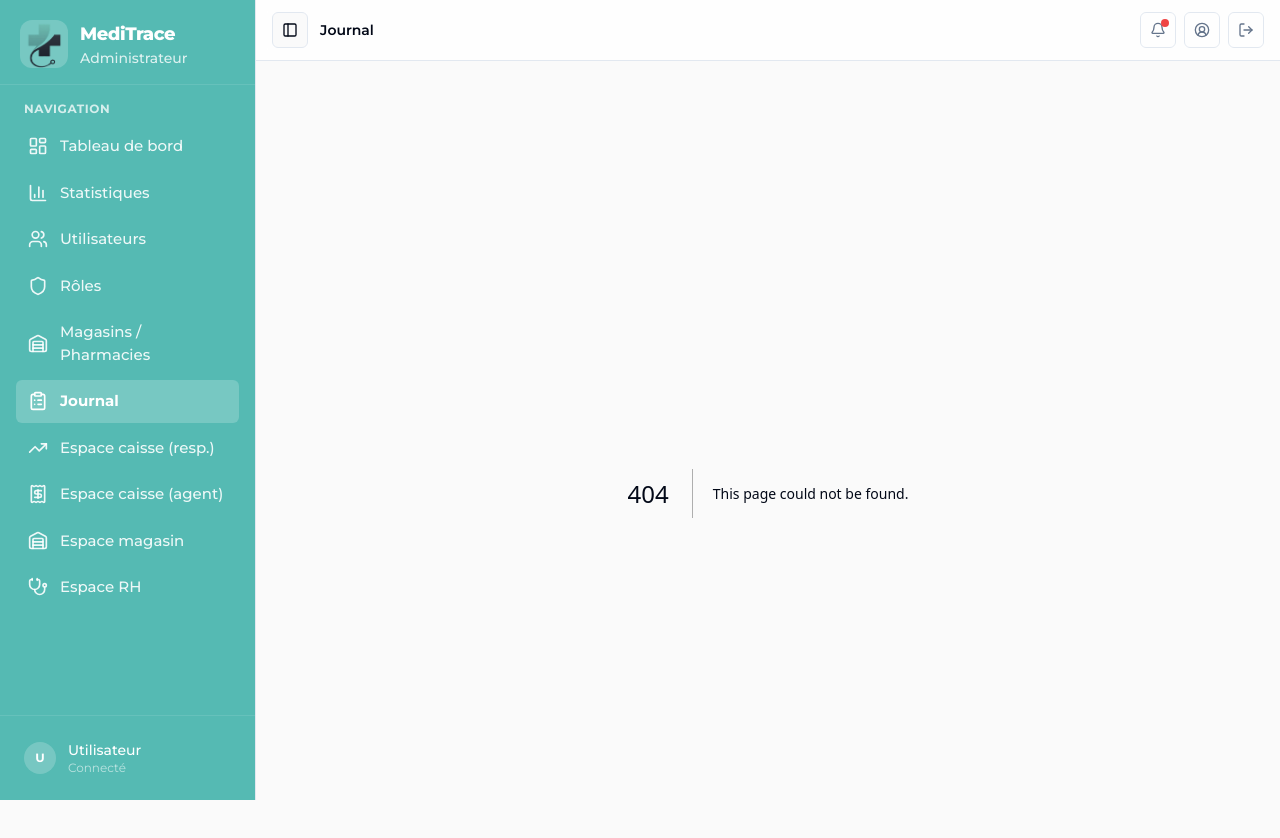
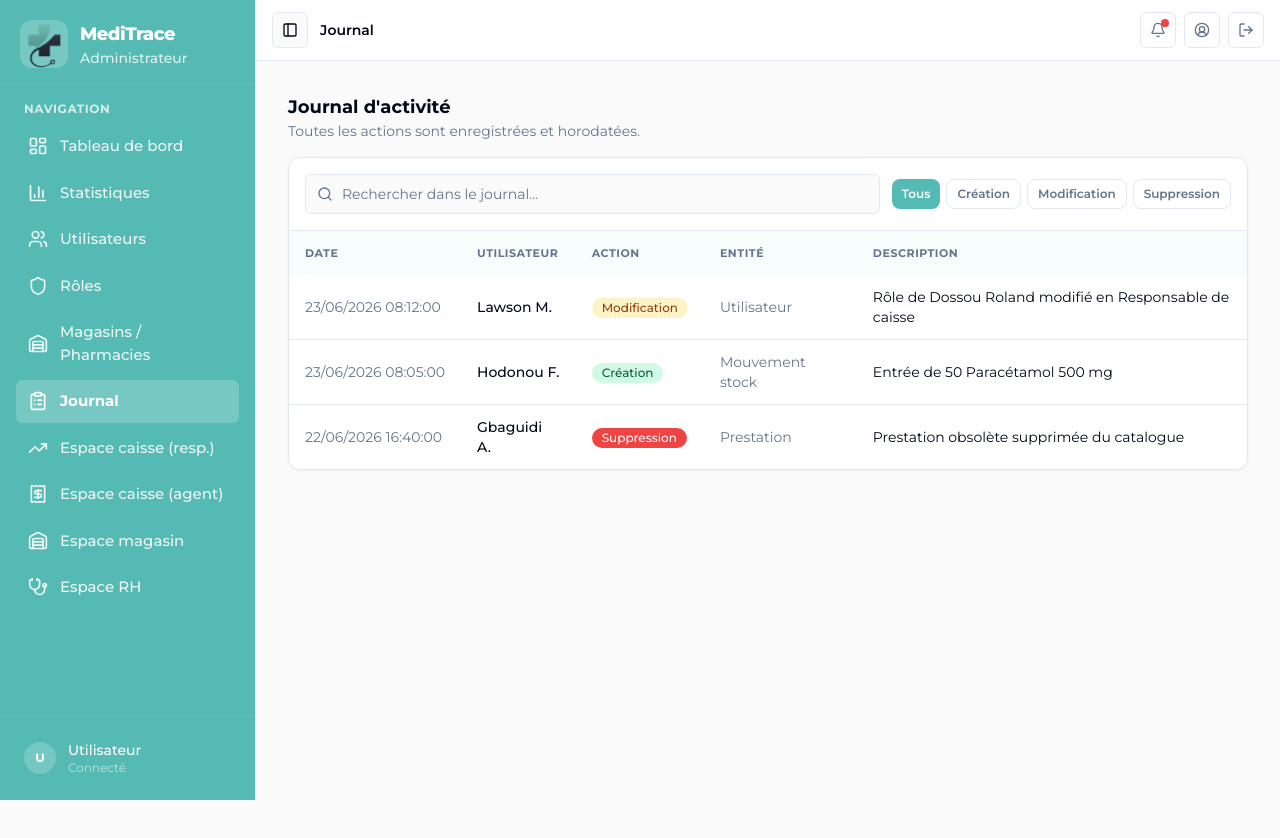
Before and after one commit to Handsomeboy990/MediStack, a Next.js app in the folder frontend/: page /director/logs in a window 1280 px wide. Before the commit this address had no page. Shown: the top 838 px of the page. After the commit the page ends 800 px from the top, so only its background shows below. Built offline with nearby package versions, Linux system fonts and the light colour scheme.

Commit message:
feat(director): add admin activity journal page
Force-add the journal page directory that a generic logs ignore rule excluded.

```diff
--- /dev/null
+++ b/frontend/src/app/director/logs/page.tsx
@@ -0,0 +1,81 @@
+'use client';
+
+import { useState } from 'react';
+import { Search } from 'lucide-react';
+
+import { Badge } from '@/components/ui/badge';
+import { Card } from '@/components/ui/card';
+import { Input } from '@/components/ui/input';
+import { Table, TableBody, TableCell, TableHead, TableHeader, TableRow } from '@/components/ui/table';
+import { useLogs, type LogAction } from '@/lib/logs-store';
+
+const ACTIONS: (LogAction | 'Tous')[] = ['Tous', 'CREATE', 'UPDATE', 'DELETE'];
+const ACTION_LABELS: Record<LogAction, string> = { CREATE: 'Création', UPDATE: 'Modification', DELETE: 'Suppression' };
+const ACTION_VARIANTS: Record<LogAction, 'success' | 'warning' | 'destructive'> = { CREATE: 'success', UPDATE: 'warning', DELETE: 'destructive' };
+
+function formatDate(iso: string) {
+  return new Date(iso).toLocaleString('fr-FR');
+}
+
+export default function LogsPage() {
+  const logs = useLogs();
+  const [search, setSearch] = useState('');
+  const [action, setAction] = useState<LogAction | 'Tous'>('Tous');
+
+  const filtered = logs.filter((l) => {
+    const matchAction = action === 'Tous' || l.action === action;
+    const q = search.toLowerCase();
+    const matchSearch = l.description.toLowerCase().includes(q) || l.entity.toLowerCase().includes(q) || l.user.toLowerCase().includes(q);
+    return matchAction && matchSearch;
+  });
+
+  return (
+    <main className="space-y-4">
+      <div>
+        <h1 className="text-lg font-bold">Journal d&apos;activité</h1>
+        <p className="text-sm text-muted-foreground">Toutes les actions sont enregistrées et horodatées.</p>
+      </div>
+
+      <Card className="overflow-hidden">
+        <div className="flex flex-col gap-3 border-b border-border p-4 sm:flex-row sm:items-center">
+          <div className="relative flex-1">
+            <Search className="absolute left-3 top-1/2 h-4 w-4 -translate-y-1/2 text-muted-foreground" />
+            <Input placeholder="Rechercher dans le journal..." className="pl-9" value={search} onChange={(e) => setSearch(e.target.value)} />
+          </div>
+          <div className="flex flex-wrap gap-1.5">
+            {ACTIONS.map((a) => (
+              <button key={a} onClick={() => setAction(a)} className={`rounded-lg px-2.5 py-1.5 text-xs font-semibold transition-colors ${action === a ? 'bg-primary text-primary-foreground' : 'border border-border text-muted-foreground hover:bg-muted'}`}>
+                {a === 'Tous' ? 'Tous' : ACTION_LABELS[a]}
+              </button>
+            ))}
+          </div>
+        </div>
+
+        <Table>
+          <TableHeader>
+            <TableRow>
+              <TableHead>Date</TableHead>
+              <TableHead>Utilisateur</TableHead>
+              <TableHead>Action</TableHead>
+              <TableHead>Entité</TableHead>
+              <TableHead>Description</TableHead>
+            </TableRow>
+          </TableHeader>
+          <TableBody>
+            {filtered.map((l) => (
+              <TableRow key={l.id}>
+                <TableCell className="whitespace-nowrap text-muted-foreground">{formatDate(l.date)}</TableCell>
+                <TableCell className="font-medium">{l.user}</TableCell>
+                <TableCell><Badge variant={ACTION_VARIANTS[l.action]}>{ACTION_LABELS[l.action]}</Badge></TableCell>
+                <TableCell className="text-muted-foreground">{l.entity}</TableCell>
+                <TableCell>{l.description}</TableCell>
+              </TableRow>
+            ))}
+          </TableBody>
+        </Table>
+
+        {filtered.length === 0 && <p className="p-10 text-center text-sm text-muted-foreground">Aucune entrée pour ces critères.</p>}
+      </Card>
+    </main>
+  );
+}
```
